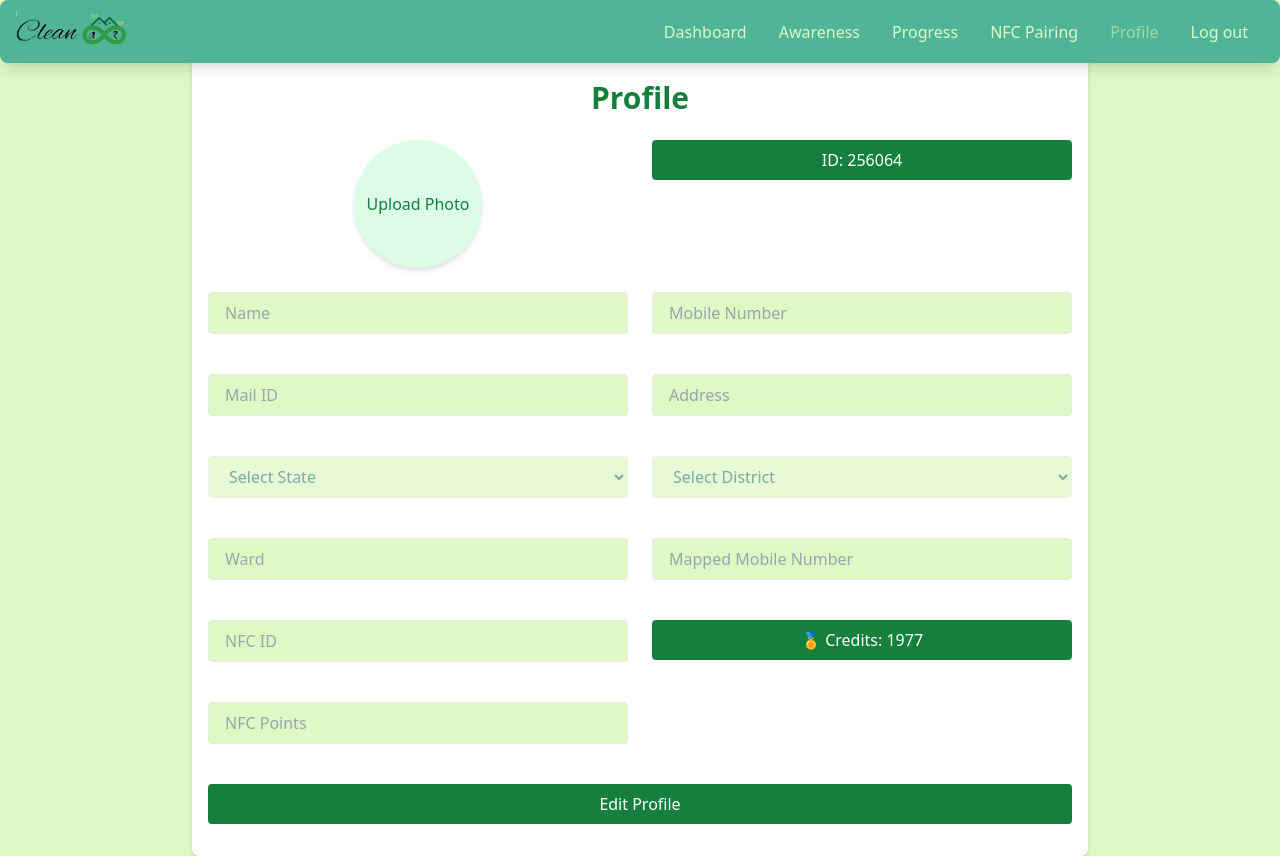
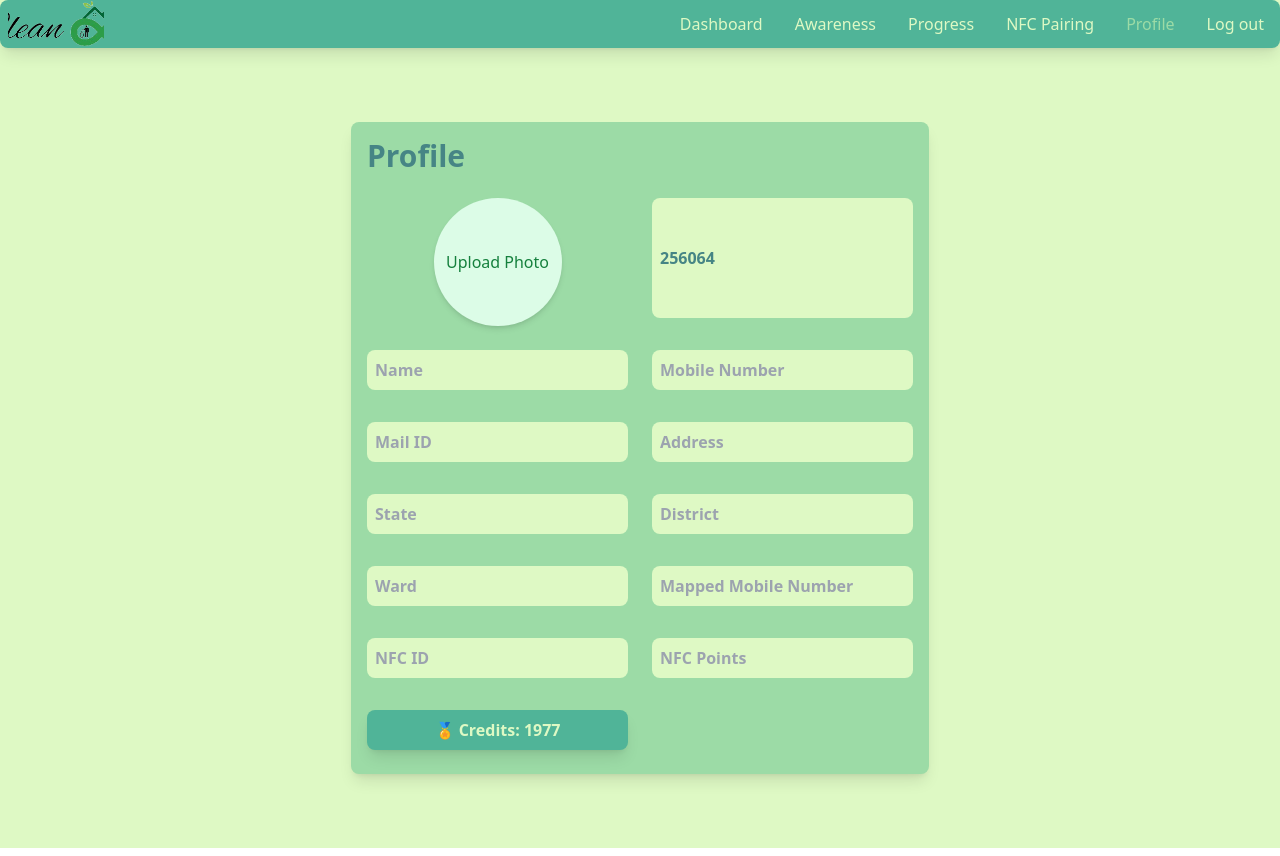
Before and after one commit to AJAY260505/cleaninfinity, a React (Vite) app in the folder client/: page /profile in a window 1280 px wide. Built offline with nearby package versions, Linux system fonts and the light colour scheme.

Commit message:
UI updates

```diff
--- a/client/src/components/BarChart.jsx
+++ b/client/src/components/BarChart.jsx
@@ -12,7 +12,7 @@ export default function BarGraph({ data }) {
   }
 
   return (
-    <div className='flex justify-between items-end h-64'>
+    <div className='flex justify-between items-end h-44'>
       {months.map((month, index) => (
         <div
           key={index}
--- a/client/src/components/Layout.jsx
+++ b/client/src/components/Layout.jsx
@@ -37,7 +37,7 @@ function LayoutContent({ data, credits }) {
           <Route path="/awareness" element={<Awareness />} />
           <Route path="/progress" element={<Progress />} />
           <Route path="/nfc" element={<NFCPage />} />
-          <Route path="/profile" element={<Profile />} /> {/* Correct Profile Component */}
+          <Route path="/profile" element={<Profile />} />
           <Route
             path="/"
             element={
--- a/client/src/components/Navbar.jsx
+++ b/client/src/components/Navbar.jsx
@@ -14,11 +14,11 @@ export default function Navbar() {
   ]
 
   return (
-    <header className='fixed top-0 w-full z-10 shadow-lg rounded-lg bg-medium-green'>
-      <div className='mx-auto px-4 flex items-center justify-between'>
+    <header className='fixed top-0 w-full z-10 shadow-lg rounded-lg bg-medium-green h-12'>
+      <div className='flex items-center justify-between'>
         <div
           style={{ backgroundImage: 'url(/1.png)' }}
-          className='w-28 aspect-video bg-cover bg-center'
+          className='w-24 h-12 bg-cover bg-center ml-2'
         ></div>
         <button
           className='lg:hidden md:hidden focus:outline-none bg-transparent w-12'
@@ -27,7 +27,7 @@ export default function Navbar() {
           <img src={isOpen ? './xmark-solid.svg' : './bars-solid.svg'} />
         </button>
         <nav
-          className={`flex-col absolute right-0 top-10 bg-medium-green shadow-lg ${
+          className={`flex-col absolute right-0 top-10 shadow-lg ${
             isOpen ? 'flex' : 'hidden'
           } md:flex-row lg:flex-row md:flex lg:flex md:relative md:top-0 lg:relative lg:top-0 md:shadow-none lg:shadow-none`}
         >
--- a/client/src/components/Profile.jsx
+++ b/client/src/components/Profile.jsx
@@ -1,26 +1,5 @@
-import { useState, useEffect } from 'react';
-import { toast } from 'react-toastify';
-
-const statesData = {
-  states: [
-    {
-      state: 'Tamil Nadu',
-      districts: [
-        'Ariyalur', 'Chengalpattu', 'Chennai', 'Coimbatore',
-        'Cuddalore', 'Dharmapuri', 'Dindigul', 'Erode',
-        'Kancheepuram', 'Kanyakumari', 'Karur', 'Krishnagiri',
-        'Madurai', 'Nagapattinam', 'Namakkal', 'Nilgiris',
-        'Perambalur', 'Pudukkottai', 'Ramanathapuram', 'Ranipet',
-        'Salem', 'Sivaganga', 'Tenkasi', 'Thanjavur',
-        'Theni', 'Tiruchirappalli', 'Tirunelveli', 'Tiruppur',
-        'Vellore', 'Viluppuram', 'Virudhunagar'
-      ]
-    },
-    // Add more states here if needed
-  ]
-};
-
-const ProfileForm = () => {
+import { useState, useEffect } from 'react'
+export default function ProfileForm() {
   const [profile, setProfile] = useState({
     id: '',
     name: '',
@@ -34,266 +13,147 @@ const ProfileForm = () => {
     nfcDid: '',
     credits: '',
     nfcDPoints: '',
-    photo: null
-  });
-
-  const [districtsArr, setDistricts] = useState([]);
-  const [editing, setEditing] = useState(false);
-  const [errors, setErrors] = useState({});
-
+    photo: null,
+  })
   useEffect(() => {
-    // Generate random id and credits when the component loads
     setProfile((prevProfile) => ({
       ...prevProfile,
-      id: Math.floor(Math.random() * 1000000),  // Random ID
-      credits: Math.floor(Math.random() * 5000),  // Random credits
-    }));
-  }, []);
-
-  useEffect(() => {
-    // Automatically set districts when state is selected
-    if (profile.state) {
-      const selectedState = statesData.states.find(
-        (stateObj) => stateObj.state === profile.state
-      );
-      if (selectedState) {
-        setDistricts(selectedState.districts);
-      } else {
-        setDistricts([]);
-      }
-    }
-  }, [profile.state]);
-
-  const handleChange = (e) => {
-    setProfile({
-      ...profile,
-      [e.target.name]: e.target.value,
-    });
-  };
-
-  const handleFileChange = (e) => {
-    setProfile({
-      ...profile,
-      photo: URL.createObjectURL(e.target.files[0]),
-    });
-  };
-
-  const handleSubmit = (e) => {
-    e.preventDefault();
-    // Add validation logic
-    const newErrors = {};
-    if (!profile.name) newErrors.name = 'Name is required';
-    if (!profile.mobileNumber) newErrors.mobileNumber = 'Mobile number is required';
-    if (!profile.mailId) newErrors.mailId = 'Mail ID is required';
-    if (!profile.state) newErrors.state = 'State is required';
-    if (!profile.district) newErrors.district = 'District is required';
-    setErrors(newErrors);
-
-    if (Object.keys(newErrors).length === 0) {
-      // Perform the submit action (e.g., send data to server)
-      console.log('Profile submitted', profile);
-      toast.success('Profile saved successfully!');
-      setEditing(false);
-    }
-  };
-
+      id: Math.floor(Math.random() * 1000000),
+      credits: Math.floor(Math.random() * 5000),
+    }))
+  }, [])
   return (
-    <div className="bg-white py-8 px-4 w-full max-w-4xl mx-auto shadow-md rounded-lg">
-      <h2 className="text-3xl font-semibold text-green-700 mb-6 text-center">Profile</h2>
-      <form className="grid grid-cols-1 md:grid-cols-2 gap-6" onSubmit={handleSubmit}>
-        <div className="col-span-full md:col-span-1 flex justify-center">
-          <label htmlFor="photo-upload" className="cursor-pointer">
+    <div className='w-full min-h-screen flex items-center justify-center'>
+      <div className='bg-light-green p-4 shadow-lg rounded-lg font-medium'>
+        <h2 className='font-semibold text-dark-green mb-6 text-start'>
+          Profile
+        </h2>
+        <form className='grid grid-cols-1 md:grid-cols-2 gap-6'>
+          <label
+            htmlFor='photo-upload'
+            className='col-span-full md:col-span-1 cursor-pointer flex justify-center'
+          >
             {profile.photo ? (
-              <img src={profile.photo} alt="Profile" className="w-32 h-32 rounded-full object-cover shadow-md" />
+              <img
+                src={profile.photo}
+                alt='Profile'
+                className='w-32 h-32 rounded-full object-cover shadow-md'
+              />
             ) : (
-              <div className="w-32 h-32 flex items-center justify-center bg-green-100 rounded-full shadow-md">
-                <span className="text-green-700">Upload Photo</span>
+              <div className='w-32 h-32 flex items-center justify-center bg-green-100 rounded-full shadow-md'>
+                <span className='text-green-700'>Upload Photo</span>
               </div>
             )}
             <input
-              id="photo-upload"
-              type="file"
-              accept="image/*"
-              className="hidden"
-              onChange={handleFileChange}
+              id='photo-upload'
+              type='file'
+              accept='image/*'
+              className='hidden'
             />
           </label>
-        </div>
 
-        <div className="col-span-full md:col-span-1">
+          <input
+            type='text'
+            name='id'
+            value={profile.id}
+            placeholder='ID'
+            className='input-field'
+            disabled
+          />
+
+          <input
+            type='text'
+            name='name'
+            value={profile.name}
+            placeholder='Name'
+            className='input-field'
+            disabled
+          />
+
+          <input
+            type='text'
+            name='mobileNumber'
+            value={profile.mobileNumber}
+            placeholder='Mobile Number'
+            className='input-field'
+            disabled
+          />
+
+          <input
+            type='email'
+            name='mailId'
+            value={profile.mailId}
+            placeholder='Mail ID'
+            className='input-field'
+            disabled
+          />
+
+          <input
+            type='text'
+            name='address'
+            value={profile.address}
+            placeholder='Address'
+            className='input-field'
+            disabled
+          />
+
+          <input
+            type='text'
+            name='state'
+            value={profile.state}
+            placeholder='State'
+            className='input-field'
+            disabled
+          />
+          <input
+            type='text'
+            name='district'
+            value={profile.district}
+            placeholder='District'
+            className='input-field'
+            disabled
+          />
+          <input
+            type='text'
+            name='ward'
+            value={profile.ward}
+            placeholder='Ward'
+            className='input-field'
+            disabled
+          />
+          <input
+            type='text'
+            name='mappedTvmobileNumber'
+            value={profile.mappedTvmobileNumber}
+            placeholder='Mapped Mobile Number'
+            className='input-field'
+            disabled
+          />
+          <input
+            type='text'
+            name='nfcDid'
+            value={profile.nfcDid}
+            placeholder='NFC ID'
+            className='input-field'
+            disabled
+          />
+          <input
+            type='text'
+            name='nfcDPoints'
+            value={profile.nfcDPoints}
+            placeholder='NFC Points'
+            className='input-field'
+            disabled
+          />
           <button
-            type="button"
-            className="w-full bg-green-700 text-white py-2 rounded cursor-default"
-            disabled
-          >
-             ID: {profile.id}          </button>
-        </div>
-
-        <div className="col-span-full md:col-span-1">
-          <input
-            type="text"
-            name="name"
-            value={profile.name}
-            onChange={handleChange}
-            placeholder="Name"
-            className="w-full px-4 py-2 border rounded"
-            disabled={!editing}
-          />
-          {errors.name && <p className="text-red-500 text-sm">{errors.name}</p>}
-        </div>
-
-        <div className="col-span-full md:col-span-1">
-          <input
-            type="text"
-            name="mobileNumber"
-            value={profile.mobileNumber}
-            onChange={handleChange}
-            placeholder="Mobile Number"
-            className="w-full px-4 py-2 border rounded"
-            disabled={!editing}
-          />
-          {errors.mobileNumber && <p className="text-red-500 text-sm">{errors.mobileNumber}</p>}
-        </div>
-
-        <div className="col-span-full md:col-span-1">
-          <input
-            type="email"
-            name="mailId"
-            value={profile.mailId}
-            onChange={handleChange}
-            placeholder="Mail ID"
-            className="w-full px-4 py-2 border rounded"
-            disabled={!editing}
-          />
-          {errors.mailId && <p className="text-red-500 text-sm">{errors.mailId}</p>}
-        </div>
-
-        <div className="col-span-full md:col-span-1">
-          <input
-            type="text"
-            name="address"
-            value={profile.address}
-            onChange={handleChange}
-            placeholder="Address"
-            className="w-full px-4 py-2 border rounded"
-            disabled={!editing}
-          />
-        </div>
-
-        <div className="col-span-full md:col-span-1">
-          <select
-            name="state"
-            value={profile.state}
-            onChange={handleChange}
-            className="w-full px-4 py-2 border rounded"
-            disabled={!editing}
-          >
-            <option value='' disabled>Select State</option>
-            {statesData.states.map((stateObj, index) => (
-              <option key={index} value={stateObj.state}>
-                {stateObj.state}
-              </option>
-            ))}
-          </select>
-          {errors.state && <p className="text-red-500 text-sm">{errors.state}</p>}
-        </div>
-
-        <div className="col-span-full md:col-span-1">
-          <select
-            name="district"
-            value={profile.district}
-            onChange={handleChange}
-            className="w-full px-4 py-2 border rounded"
-            disabled={!editing}
-          >
-            <option value='' disabled>Select District</option>
-            {districtsArr.map((district, index) => (
-              <option key={index} value={district}>
-                {district}
-              </option>
-            ))}
-          </select>
-          {errors.district && <p className="text-red-500 text-sm">{errors.district}</p>}
-        </div>
-
-        <div className="col-span-full md:col-span-1">
-          <input
-            type="text"
-            name="ward"
-            value={profile.ward}
-            onChange={handleChange}
-            placeholder="Ward"
-            className="w-full px-4 py-2 border rounded"
-            disabled={!editing}
-          />
-        </div>
-
-        <div className="col-span-full md:col-span-1">
-          <input
-            type="text"
-            name="mappedTvmobileNumber"
-            value={profile.mappedTvmobileNumber}
-            onChange={handleChange}
-            placeholder="Mapped Mobile Number"
-            className="w-full px-4 py-2 border rounded"
-            disabled={!editing}
-          />
-        </div>
-
-        <div className="col-span-full md:col-span-1">
-          <input
-            type="text"
-            name="nfcDid"
-            value={profile.nfcDid}
-            onChange={handleChange}
-            placeholder="NFC ID"
-            className="w-full px-4 py-2 border rounded"
-            disabled={!editing}
-          />
-        </div>
-
-        <div className="col-span-full md:col-span-1">
-          <button
-            type="button"
-            className="w-full bg-green-700 text-white py-2 rounded cursor-default"
+            type='button'
+            className='button-common bg-medium-green text-lightest-green'
             disabled
           >
             🏅 Credits: {profile.credits}
           </button>
-        </div>
-
-        <div className="col-span-full md:col-span-1">
-          <input
-            type="text"
-            name="nfcDPoints"
-            value={profile.nfcDPoints}
-            onChange={handleChange}
-            placeholder="NFC Points"
-            className="w-full px-4 py-2 border rounded"
-            disabled={!editing}
-          />
-        </div>
-
-        <div className="col-span-full">
-          <button
-            type="button"
-            onClick={() => setEditing(!editing)}
-            className={`w-full py-2 rounded ${editing ? 'bg-red-600' : 'bg-green-700'} text-white`}
-          >
-            {editing ? 'Cancel' : 'Edit Profile'}
-          </button>
-        </div>
-
-        {editing && (
-          <div className="col-span-full">
-            <button type="submit" className="w-full bg-green-700 text-white py-2 rounded">
-              Save Changes
-            </button>
-          </div>
-        )}
-      </form>
+        </form>
+      </div>
     </div>
-  );
-};
-
-export default ProfileForm;
+  )
+}
```
Also changed, not shown: client/src/components/Awareness.jsx (+46 -38 lines), client/src/components/VerticalCard.jsx (+5 -5 lines), client/public/1.png.
